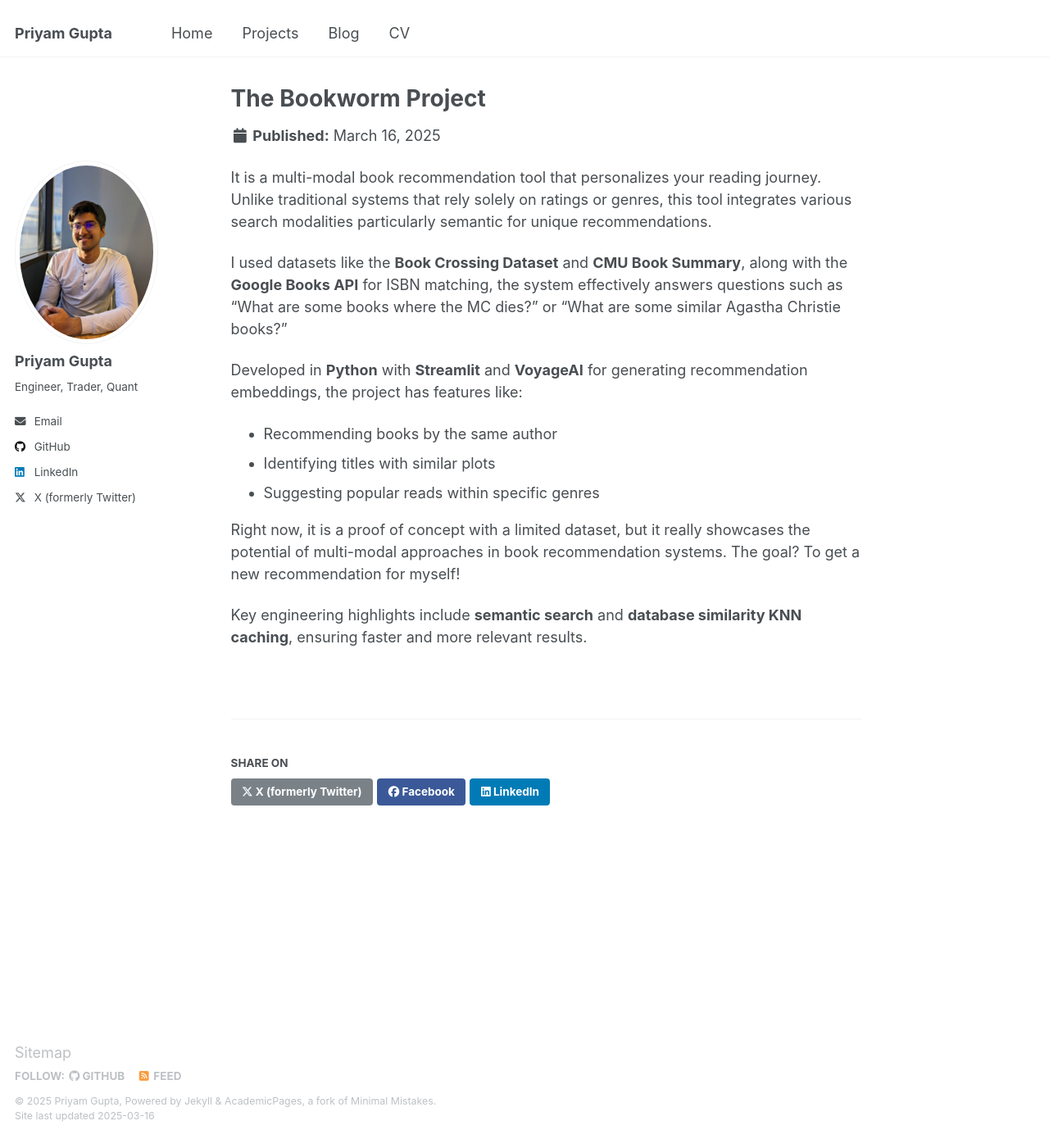
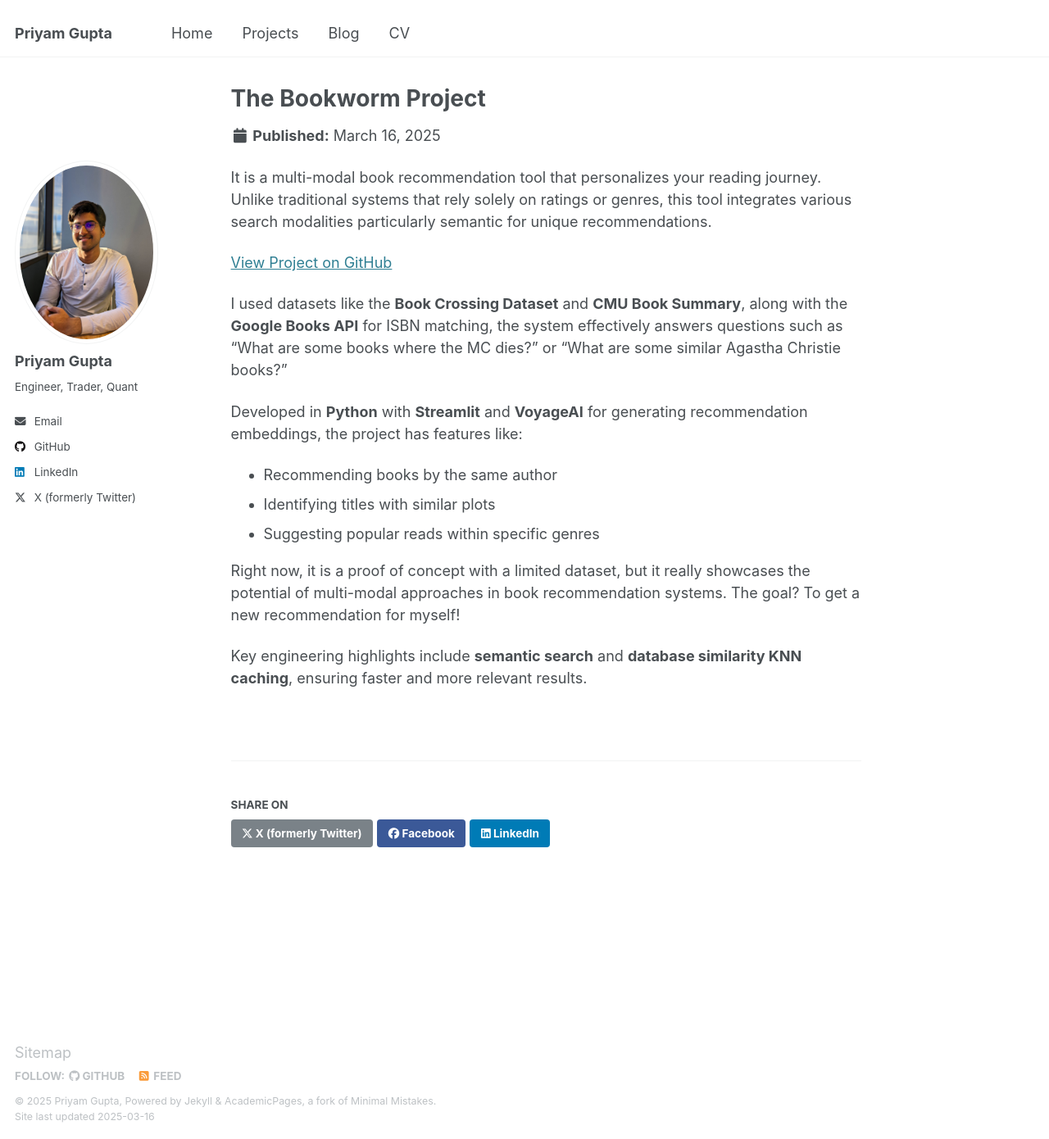
Before and after one commit to ProPriyam/ProPriyam.github.io, a Jekyll site: the page built from _projects/portfolio-1.md, in a window 1280 px wide and 1390 px high. Shown: the whole window at 82% size. Built offline with Jekyll 4.4.1, drawn with Linux system fonts in a browser that asks for light colours.

Commit message:
Add GitHub link to project 1 description

```diff
--- a/_projects/portfolio-1.md
+++ b/_projects/portfolio-1.md
@@ -5,6 +5,8 @@ collection: projects
 ---
 
 It is a multi-modal book recommendation tool that personalizes your reading journey. Unlike traditional systems that rely solely on ratings or genres, this tool integrates various search modalities particularly semantic for unique recommendations.
+
+[View Project on GitHub](https://github.com/jacobp24/bookworm_rec)
 
 I used datasets like the **Book Crossing Dataset** and **CMU Book Summary**, along with the **Google Books API** for ISBN matching, the system effectively answers questions such as "What are some books where the MC dies?" or "What are some similar Agastha Christie books?"
 
```
